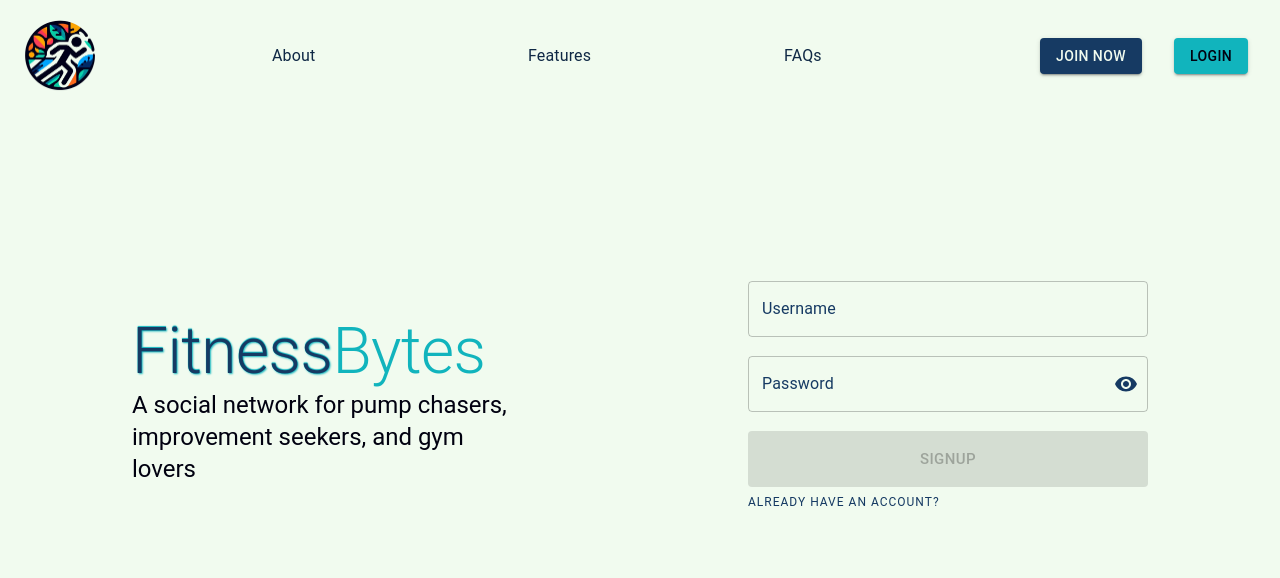
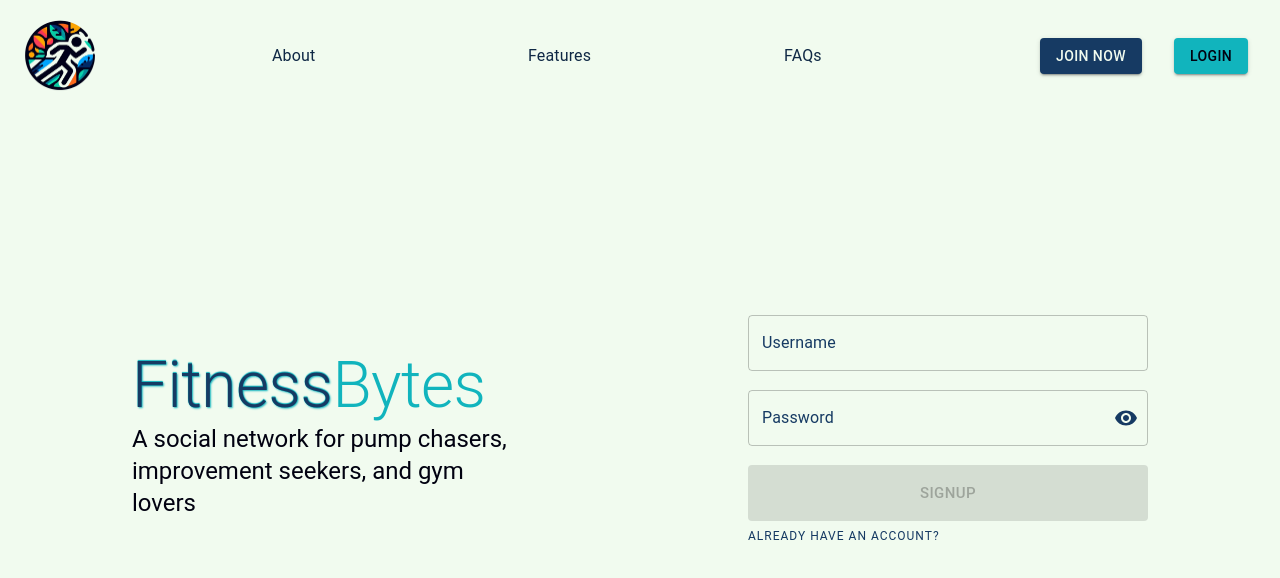
Before and after one commit to PaciorekJ/FitnessBytes, a React (Vite) app in the folder fitness-bytes-frontend/: page /signup in a window 1280 px wide. Shown: the top 578 px of the page. Built offline with nearby package versions, Linux system fonts and the light colour scheme; no server answers.

Commit message:
Patched nav bar issue

```diff
--- a/fitness-bytes-frontend/src/layouts/GuestLayout.tsx
+++ b/fitness-bytes-frontend/src/layouts/GuestLayout.tsx
@@ -50,6 +50,7 @@ const GuestLayout = () => {
 				sx={{
 					width: "100%",
 					height: "80px",
+					zIndex: "1000",
 					overflow: "hidden",
 					display: "flex",
 					boxSizing: "border-box",
--- a/fitness-bytes-frontend/src/pages/Login.tsx
+++ b/fitness-bytes-frontend/src/pages/Login.tsx
@@ -12,6 +12,7 @@ const Login = () => {
 			position={"absolute"}
 			top={"50%"}
 			left={"50%"}
+			paddingTop={"100px"}
 			sx={{ transform: "translateX(-50%) translateY(-50%)" }}>
 			<Grid item xs xl>
 				<LogoName />
--- a/fitness-bytes-frontend/src/pages/Signup.tsx
+++ b/fitness-bytes-frontend/src/pages/Signup.tsx
@@ -7,11 +7,11 @@ const Signup = () => {
 		<Stack
 			width={"100%"}
 			height={"100%"}
-			zIndex={"-1"}
 			position={"absolute"}
 			top={"50%"}
 			left={"50%"}
 			padding={4}
+			paddingTop={"100px"}
 			flexDirection={{ xs: "column", sm: "row" }}
 			justifyContent={"center"}
 			alignItems={"center"}
```
